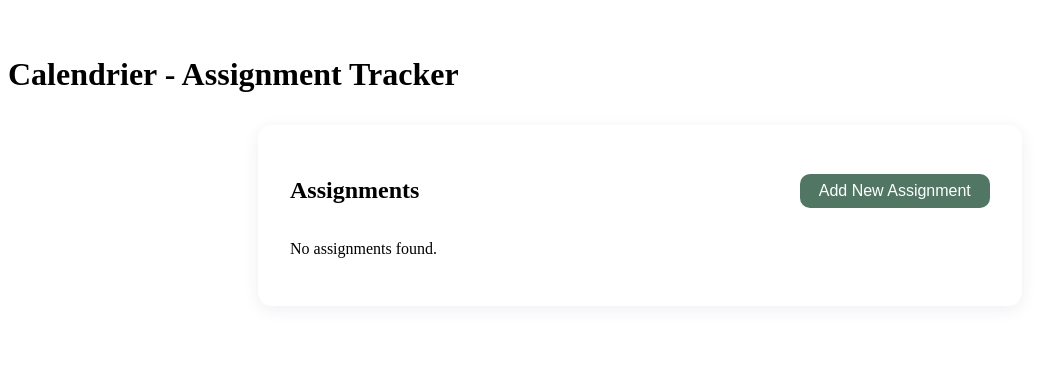
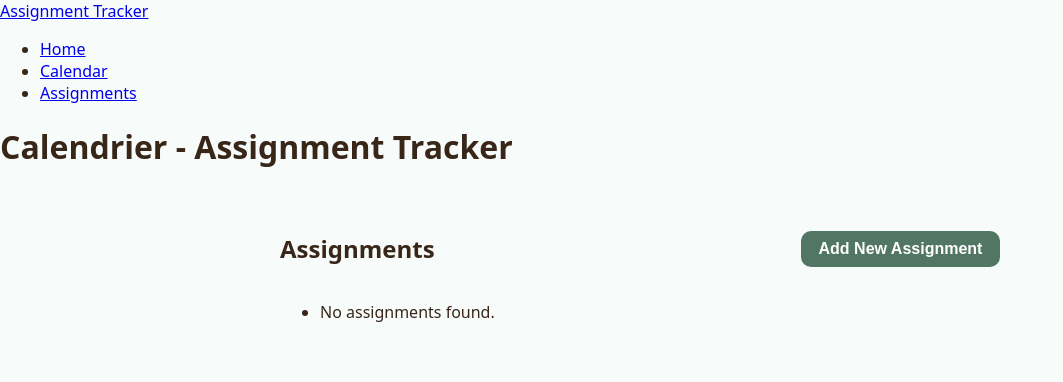
Before and after one commit to sophiadhm/4250-Semester-Project, a Flask app: page / in a window 1280 px wide. Shown: the top 382 px of the page, without its empty margins (0-1063 px from the left). Run offline with Flask 3, Linux system fonts and the light colour scheme; data that the repository does not hold is empty.

Commit message:
CSS UPDATE

```diff
--- a/flask_application/static/style.css
+++ b/flask_application/static/style.css
@@ -1,125 +1,96 @@
 /* ==================
+Palette
 #C5E7DF (Frozen Water)
 #2F3061 (Twilight Indigo)
 #517664 (Deep Teal)
 #382619 (Dark Coffee)
 ======================*/
 
-/* UI mapping */
---bg:#f7fbfa;            /* soft background */
---surface: #ffffff;          /* cards */
---text: var(--c-coffee);     /* primary text */
---muted: #6b6b6b;            /* secondary text */
---border: rgba(47, 48, 97, 0.14);
+:root{
+  --c-mint:#C5E7DF;
+  --c-indigo:#2F3061;
+  --c-teal:#517664;
+  --c-coffee:#382619;
 
---primary: var(--c-indigo);  /* main CTA */
---primary-hover: #242550;
+  /* UI mapping */
+  --bg:#f7fbfa;
+  --surface:#ffffff;
+  --text: var(--c-coffee);
+  --muted:#6b6b6b;
+  --border: rgba(47, 48, 97, 0.14);
 
---accent: var(--c-teal);     /* secondary CTA */
---accent-hover: #3f5e52;
+  --primary: var(--c-indigo);
+  --primary-hover:#242550;
 
---highlight: var(--c-mint);  /* subtle highlight */
+  --accent: var(--c-teal);
+  --accent-hover:#3f5e52;
 
-/* Shape + shadow */
-  --radius: 14px;
-  --radius-sm: 10px;
+  --highlight: var(--c-mint);
+
+  --radius:14px;
+  --radius-sm:10px;
   --shadow: 0 10px 30px rgba(56, 38, 25, 0.10);
 
-  /* Type */
   --font: ui-sans-serif, system-ui, -apple-system, Segoe UI, Roboto, Arial, "Noto Sans", "Helvetica Neue", sans-serif;
-
-.navbar {
-    background: #2F3061;
-    color: #fff;
-    padding: 1rem 2rem;
-    box-shadow: 0 2px 8px rgba(47,48,97,0.08);
-}
-.navbar-container {
-    display: flex;
-    align-items: center;
-    justify-content: space-between;
-}
-.navbar-brand {
-    font-size: 1.5rem;
-    font-weight: bold;
-    color: #fff;
-    text-decoration: none;
-}
-.navbar-menu {
-    list-style: none;
-    display: flex;
-    gap: 1.5rem;
-    margin: 0;
-    padding: 0;
-}
-.navbar-menu li a {
-    color: #fff;
-    text-decoration: none;
-    font-size: 1rem;
-    transition: color 0.2s;
-}
-.navbar-menu li a:hover {
-    color: #C5E7DF;
 }
 
-.assignments-section {
-    background: #fff;
-    border-radius: 14px;
-    box-shadow: 0 4px 16px rgba(47,48,97,0.08);
-    padding: 2rem;
-    margin: 2rem auto;
-    max-width: 700px;
+* { box-sizing: border-box; }
+body{
+  margin:0;
+  font-family: var(--font);
+  background: var(--bg);
+  color: var(--text);
 }
-.assignments-header {
-    display: flex;
-    align-items: center;
-    justify-content: space-between;
-    margin-bottom: 1rem;
+
+.page{
+  max-width: 1100px;
+  margin: 0 auto;
+  padding: 24px 18px;
 }
-.add-assignment-btn {
-    background: #517664;
-    color: #fff;
-    border: none;
-    border-radius: 10px;
-    padding: 0.5rem 1.2rem;
-    font-size: 1rem;
-    cursor: pointer;
-    transition: background 0.2s;
+.card{
+  background: var(--surface);
+  border: 1px solid var(--border);
+  border-radius: var(--radius);
+  box-shadow: var(--shadow);
 }
-.add-assignment-btn:hover {
-    background: #382619;
+
+.assignments-section{
+  padding: 1.25rem;
+  margin: 1.5rem auto;
+  max-width: 760px;
 }
-.assignments-list {
-    list-style: none;
-    padding: 0;
+
+.assignments-header{
+  display:flex;
+  align-items:center;
+  justify-content:space-between;
+  gap: 12px;
+  margin-bottom: 1rem;
 }
-.assignment-item {
-    display: flex;
-    align-items: center;
-    justify-content: space-between;
-    padding: 0.8rem 0;
-    border-bottom: 1px solid #eee;
+
+.add-assignment-btn{
+  background: var(--accent);
+  color:#fff;
+  border:none;
+  border-radius: var(--radius-sm);
+  padding: .55rem 1.1rem;
+  font-size: 1rem;
+  font-weight: 700;
+  cursor:pointer;
+  transition: transform .05s, background .2s;
 }
-.assignment-title {
-    font-weight: bold;
-    color: #2F3061;
+
+.add-assignment-btn:hover{ background: var(--accent-hover); }
+.add-assignment-btn:active{ transform: translateY(1px); }
+
+.assignment-item{
+  display:flex;
+  align-items:center;
+  justify-content:space-between;
+  gap: 12px;
+  padding: .85rem 0;
+  border-bottom: 1px solid rgba(0,0,0,0.06);
 }
-.assignment-due {
-    color: #517664;
-    margin-left: 1rem;
-}
-.view-details-btn {
-    background: #C5E7DF;
-    color: #2F3061;
-    border: none;
-    border-radius: 8px;
-    padding: 0.3rem 0.8rem;
-    text-decoration: none;
-    font-size: 0.95rem;
-    margin-left: 1rem;
-    transition: background 0.2s;
-}
-.view-details-btn:hover {
-    background: #2F3061;
-    color: #fff;
-}
+
+.assignment-title{ font-weight: 800; color: var(--primary); }
+.assignment-due{ color: var(--accent); }
```
